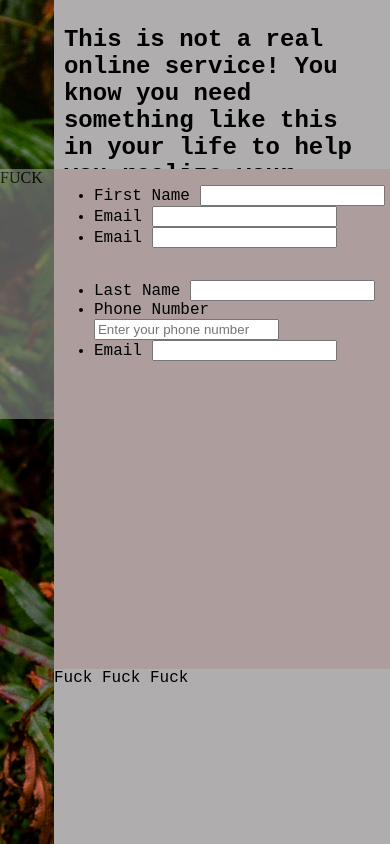
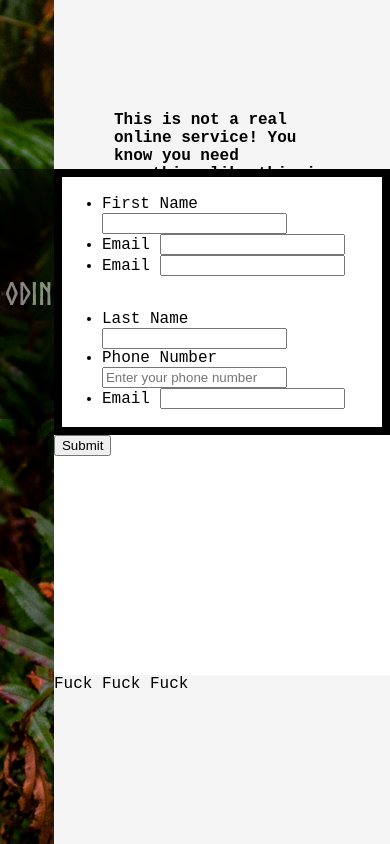
Before and after one commit to ubamarvin/sign-up-form, a plain HTML site: page index.html in a window 390 px wide. Shown: the top 844 px of the page. Drawn offline with Linux system fonts and the light colour scheme.

Commit message:
made logo and text responsive via viewport value vw, issues with text format rightside  and form field

```diff
--- a/index.html
+++ b/index.html
@@ -12,7 +12,10 @@
 
     <div class="logo-space">
         <div class="pufferdiv"></div>
-        <div class="logoBar">FUCK</div>
+        <div class="logoBar">
+            <img id="wodan" src="images/odin-lined.png" alt="logo of wodan">
+            ODIN
+        </div>
     </div>
     <div class="form-space">
         <div class="form-space-top">
@@ -22,6 +25,8 @@
         </div>
         <div class="form-space-middle">
             <form>
+                <div class="form-container">
+
                   <div class="form-left"></div>
                   <ul>
                           <li>
@@ -52,6 +57,8 @@
                           </li>
                       </ul>
                   </div>
+                </div>
+                <button type="submit">Submit</button>
             </form>
         </div>
         <div class="form-space-bottom">Fuck Fuck Fuck</div>
--- a/styles.css
+++ b/styles.css
@@ -1,5 +1,5 @@
 @font-face {
-    font-family: 'logofont'; /*a name to be used later*/
+    font-family: 'logo'; /*a name to be used later*/
     src: url("fonts/Norse-Bold.otf"); /*URL to font*/
 }
 
@@ -25,10 +25,10 @@ body {
 }
 
 .logo-space {
-
     flex: 1 1 0;
     max-width: 33%;
     flex-direction: column;
+
 
 }
 .pufferdiv,
@@ -38,10 +38,26 @@ body {
 
 }
 .logoBar {
-    background-color: rgb(175, 173, 173);
+    background-color: rgb(0, 0, 0);
     opacity: 0.5;
     height: 250px;
     width: 100%;
+    font-family: 'logo', sans-serif;
+    font-size: 8vw;
+    display: flex;
+    justify-content: center;
+    align-items: center;
+    color: white;
+
+
+}
+
+#wodan {
+    max-width: calc(100% - 50px);
+    max-height: calc(100% - 50px);
+
+    width: 10vw;
+    height: auto;
 }
 
 .background-graphic {
@@ -60,30 +76,45 @@ body {
     min-width: 35ch;
     display: flex;
     flex-direction: column;
+    justify-content: space-between;
 }
 
-.form-space-top {}
+
+
+.form-space-top,
+.form-space-bottom {
+    background-color: rgb(245, 245, 245);
+}
 
 .form-space-middle {
     height: 500px;
     width: 100%;
-    background-color: rgb(173, 157, 157);
+    background-color: rgb(255, 255, 255);
+    flex: 1;
 
 }
 
-form {
+.form-container {
     display: flex;
     flex-wrap: wrap;
-
+    border: 0.5rem solid;
+    height: 250px;
 }
 
 li {
 
 }
 
-h1 {
-    font-size: 1.5rem;
-    padding: 10px;
+h1,
+p {
+    font-size: 1rem;
+    font-weight: 900;
+    text-align: left;
+    padding-left: 60px;
+    padding-right: 60px;
+    padding-top: 100px;
 }
 
-.form-space-bottom {}
+.form-space-bottom {
+    height: 20%;
+}
```
Lines whose indentation alone changed are shown as unchanged.
